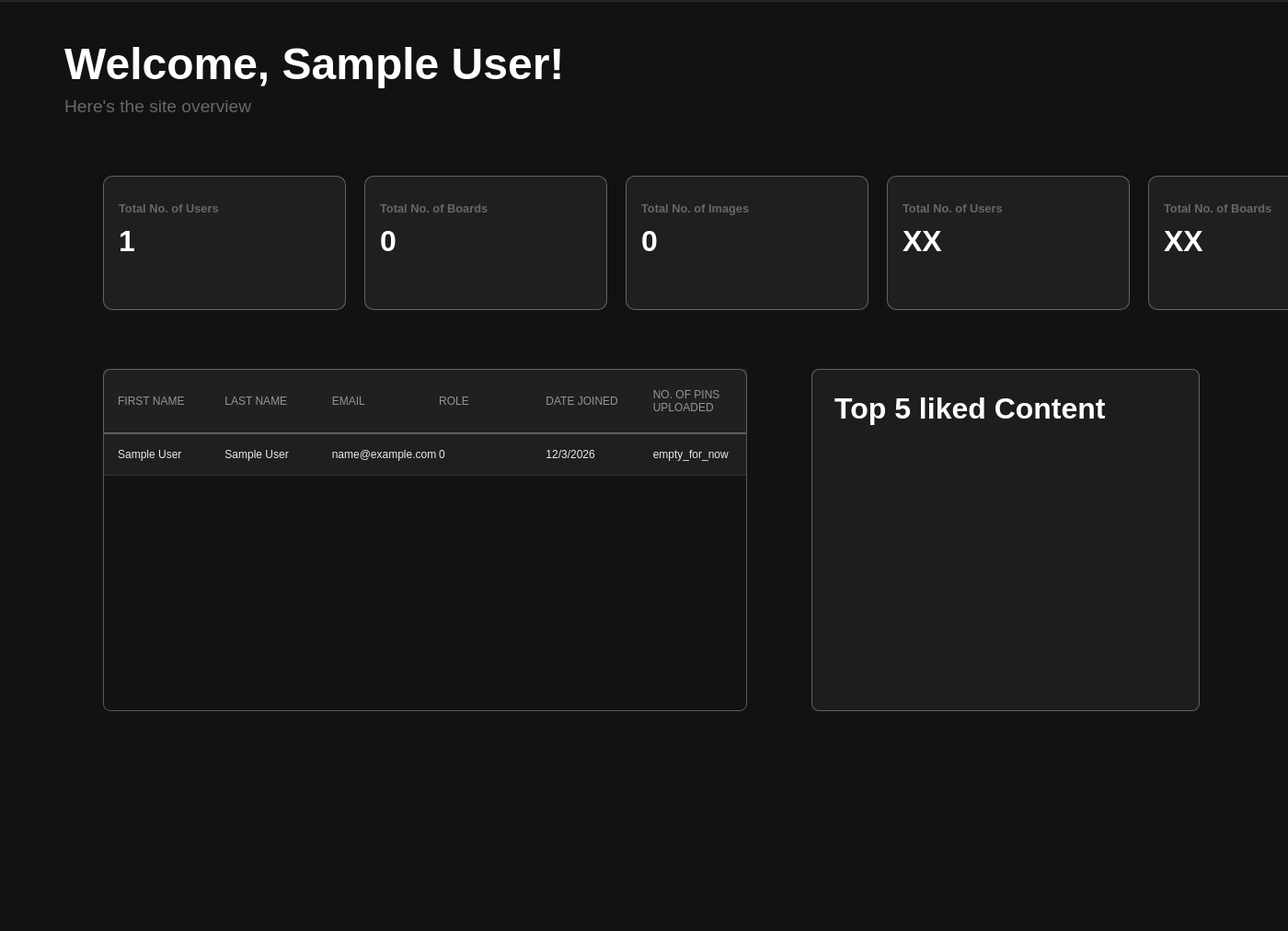
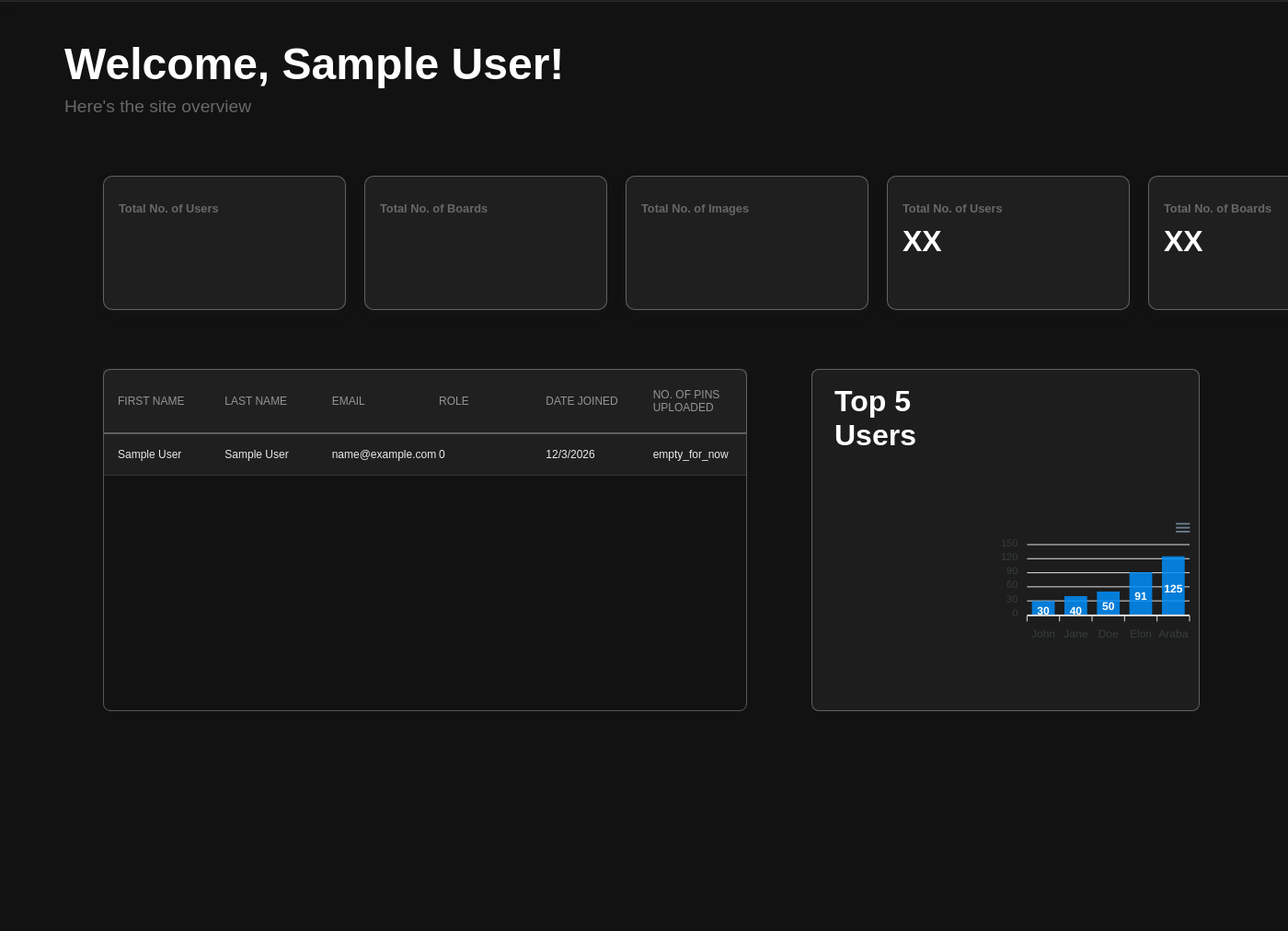
Before and after one commit to C-Ronny/Vividly, a PHP site: page /view/admin_pages/admin_dashboard.php in a window 1400 px wide; the page is wider, and only the part inside the window is pictured. Shown: the part 60-1072 px from the top of that part at 92% size. Run offline with PHP 8.4, Linux system fonts and the light colour scheme; the visitor is signed in with stand-in values (Sample User, id 1); data that the repository does not hold is empty; some libraries are stand-ins or nearby versions.

Commit message:
God abeg

```diff
--- a/assets/css/admin_dashboard.css
+++ b/assets/css/admin_dashboard.css
@@ -196,10 +196,17 @@ td{
 
 .data_images #title_text{
   margin:0px;
-  display:inline;
-  padding-top:1.5rem;
+  display:inline-block;
+  padding-top:1rem;
   padding-left:1.5rem;
   font-size: 2rem;
+}
+
+#chart{
+  margin:0px;
+  display:inline-block;
+  padding-top:10rem;
+  padding-left:1.5rem;
 }
 
 /* demo styles */
--- a/view/admin_pages/admin_dashboard.php
+++ b/view/admin_pages/admin_dashboard.php
@@ -43,6 +43,8 @@ $conn->close();
     <meta name="viewport" content="width=device-width, initial-scale=1.0">
     <title>Vividly | Dashboard</title>
     <link rel="stylesheet" href="../../assets/css/admin_dashboard.css">
+    <script src="../../functions/admin_js/top5_users.js"></script>
+    <script src="https://cdn.jsdelivr.net/npm/apexcharts"></script>
 </head>
 
 <body>
@@ -120,8 +122,8 @@ $conn->close();
 
             </div>
             <div class="data_images">
-                <h1 id="title_text">Top 5 liked Content</h1>
-                <div id="apex-column-bar-chart" class="w-full"></div>
+                <h1 id="title_text">Top 5 Users</h1>
+                <div id="chart"></div>
 
             </div>
         </section>
@@ -136,9 +138,25 @@ $conn->close();
 
 
     <script src="../../functions/admin_js/users_table.js"></script>
-    <script src="../../functions/admin_js/card_details.js"></script>
-    <script src="../../functions/admin_js/top5_users.js"></script>
+    <script>
+        var options = {
+        chart: {
+            type: 'bar'
+        },
+        series: [{
+            name: 'sales',
+            data: [30,40,50,91,125]
+        }],
+        xaxis: {
+            categories: ['John','Jane','Doe','Elon','Araba']
+        }
+        }
 
+        var chart = new ApexCharts(document.querySelector("#chart"), options);
+
+        chart.render();
+
+    </script>
 </body>
 
 </html>
```
